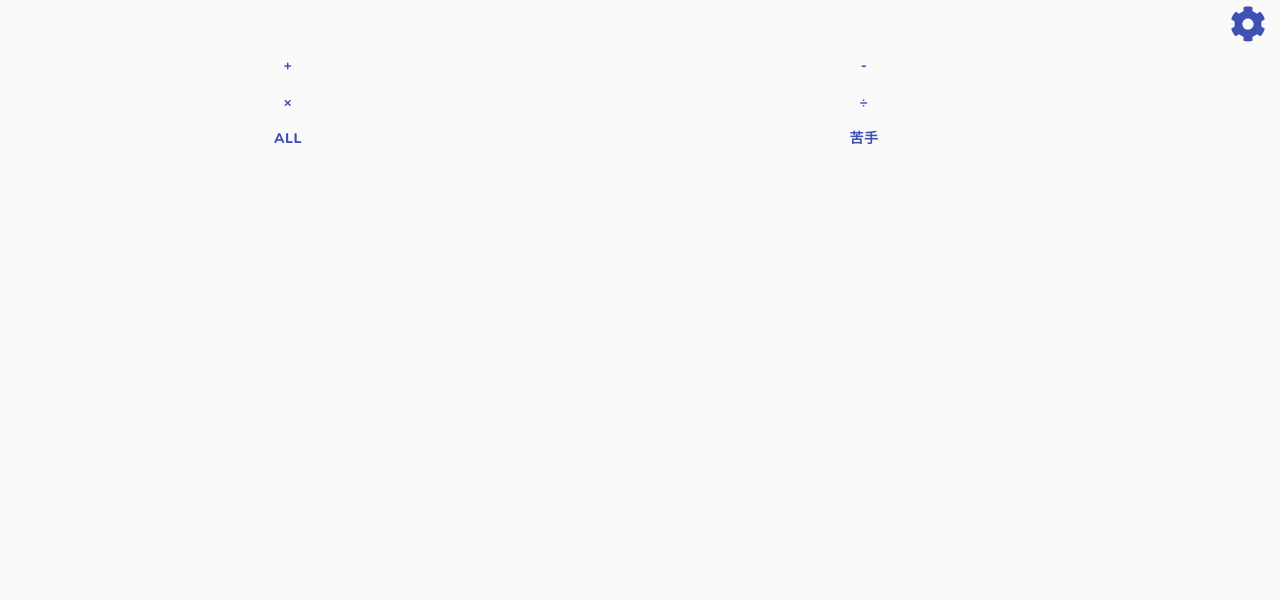
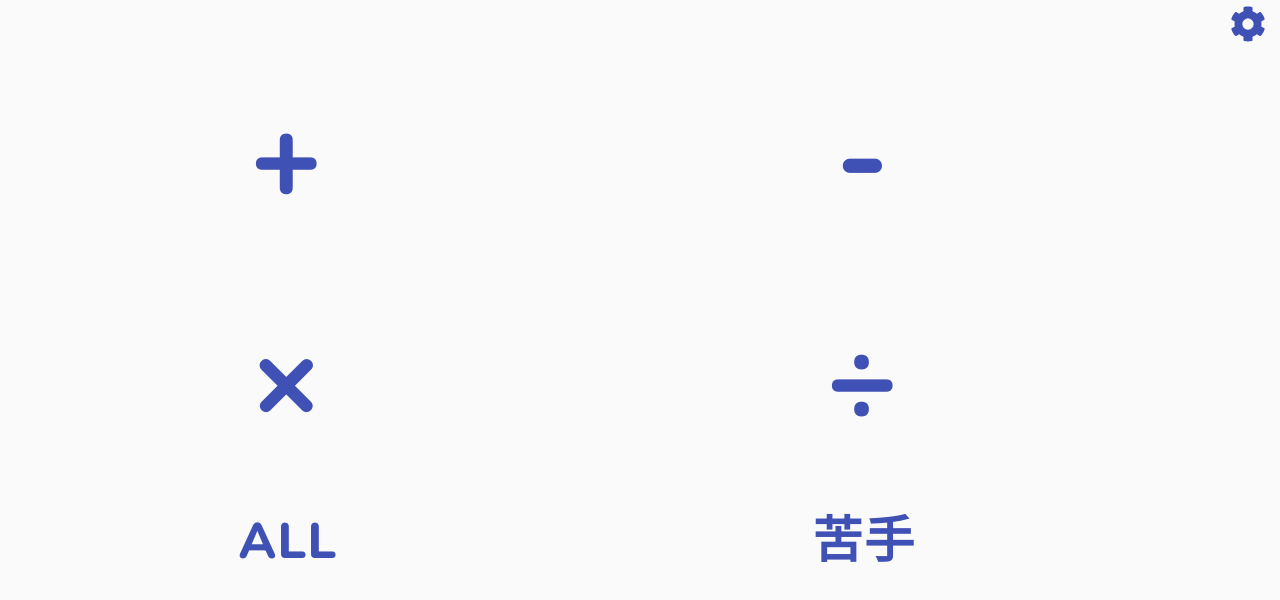
Before and after one commit to mikichmon/kakao, a React (Create React App) app: page / in a window 1280 px wide. Shown: the top 600 px of the page. Built offline with nearby package versions, Linux system fonts and the light colour scheme.

Commit message:
font size

```diff
--- a/src/Calc.js
+++ b/src/Calc.js
@@ -199,10 +199,10 @@ export default class CalcCard extends Component {
 					</Button>
 				</div>
 				<div>
-					<Button className="Start" variant={variant} color={color} onClick={() => this.startCalc(Methods.All)}>
-						{GeneralUtil.getMethodMark(Methods.All)}
+					<Button className="Start2" variant={variant} color={color} onClick={() => this.startCalc(Methods.All)}>
+						<span className="Start3">{GeneralUtil.getMethodMark(Methods.All)}</span>
 					</Button>
-					<Button className="Start" variant={variant} color={color} onClick={() => this.startCalc(Methods.FromKeep)}>
+					<Button className="Start2" variant={variant} color={color} onClick={() => this.startCalc(Methods.FromKeep)}>
 						苦手
 					</Button>
 				</div>
--- a/src/index.css
+++ b/src/index.css
@@ -7,7 +7,7 @@
 .Calc {
   width:100%;
   text-align:center;
-  /* font-size:120px; */
+  font-size:120px;
   /* font-family: 'Varela Round'; */
   font-family: 'Nunito';
   font-weight: bold;
@@ -21,17 +21,18 @@
 
   font-family: 'Nunito' !important;
   font-weight: bold !important;
-  /* font-size:120px !important; */
+  font-size:120px !important;
   width: 45%;
 }
 
-.StartAll{
+.Start2{
 
 	font-family: 'Nunito' !important;
 	font-weight: bold !important;
-	/* font-size:80px !important; */
-	/*width: 45%;*/
+	font-size:50px !important;
+	width: 45%;
   }
+
 .Question{
   width:100%;
   text-align:center;
```
